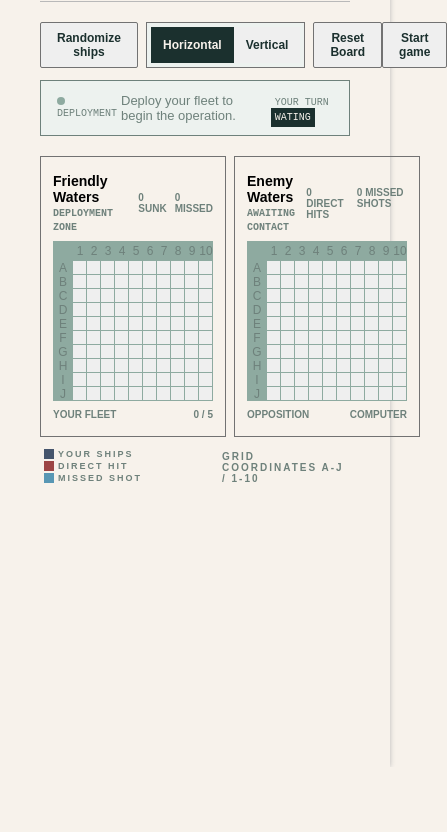
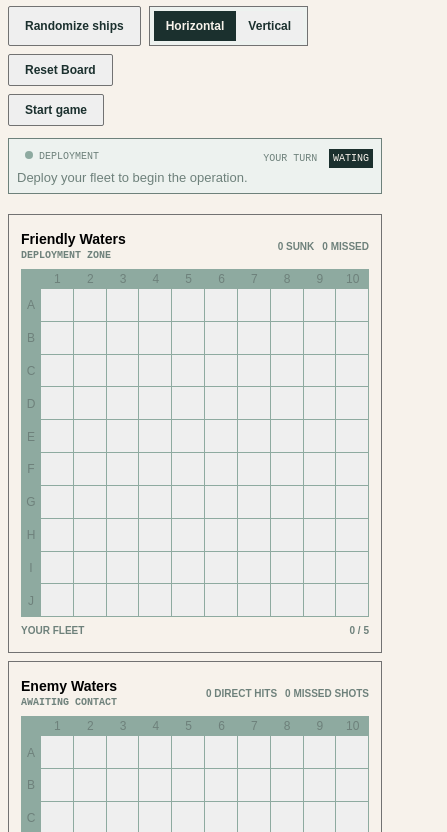
Before and after one commit to Swapnil-Mhatre/battleship-by-odin-project, a website with bundled scripts: page index.html in a window 390 px wide. Shown: the part 77-909 px from the top of the page, 447 px wide, since content can reach past the window. Before the commit the page ends 844 px from the top, so only its background shows below. Built offline with nearby package versions, Linux system fonts and the light colour scheme.

Commit message:
added responsiveness to play in smaller device

```diff
--- a/src/dom.js
+++ b/src/dom.js
@@ -206,7 +206,10 @@ function isFleetReady() {
 
 function randomlyPlaceShips(player) {
   controller.randomizeFleet(player.gameboard);
-  if (player.type === "human") render("Ships has been randomized");
+  if (player.type === "human") {
+    render("Ships has been randomized");
+    selectedIndex = player.gameboard.ships.length;
+  }
 }
 
 export function initializeDOM() {
--- a/src/style.css
+++ b/src/style.css
@@ -217,6 +217,10 @@ footer {
     border-bottom: 1px solid var(--color-palette-teal);
 }
 
+.board .gameboard .cell:hover {
+    background-color: var(--color-palette-sky-blue);
+}
+
 .board .gameboard .cell i {
     color: var(--color-palette-teal);
 }
@@ -256,3 +260,54 @@ footer .left span {
 footer span {
     letter-spacing: 2px;
 }
+
+@media (max-width: 500px) {
+    .game-container {
+        padding: 0 var(--spacing-sm);
+    }
+
+    header {
+        padding: var(--spacing-sm) var(--spacing-xs);
+    }
+
+    .game-header .game-menu {
+        flex-direction: column;
+        align-items: start;
+        gap: var(--spacing-sm);
+    }
+
+    .game-menu .placement-tools {
+        flex-wrap: wrap;
+        grid-template-columns: 1fr 1fr;
+    }
+
+    .game-header .game-info {
+        display: grid;
+        grid-template-columns: 1fr 1fr;
+        gap: var(--spacing-xs);
+        padding: var(--spacing-sm);
+    }
+
+    .game-info #message {
+        grid-column: 1/ 3;
+    }
+
+    .game-info div {
+        justify-self: end;
+        grid-row: 1/2;
+        grid-column: 2/3;
+    }
+
+    .boards {
+        grid-template-columns: 1fr;
+    }
+
+    footer .left span {
+        display: inline-flex;
+        align-items: center;
+        gap: var(--spacing-xs);
+        font-size: 9px;
+        margin-right: var(--spacing-xs);
+        margin-bottom: var(--spacing-sm);
+    }
+}
```
